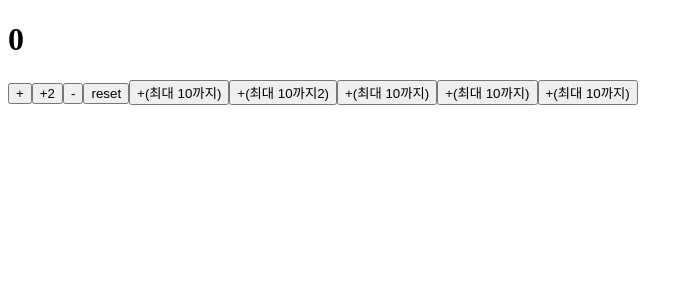
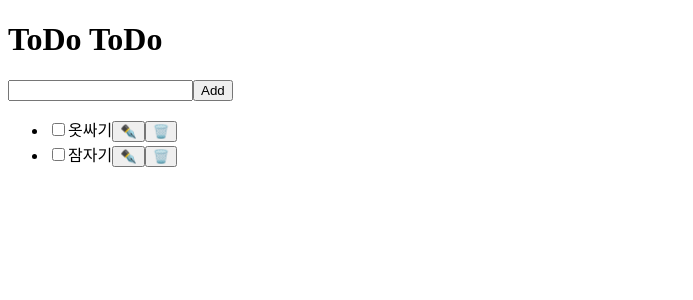
Before and after one commit to Woojiyeong/Programming, a React (Vite) app: page / in a window 1280 px wide. Shown: the top 300 px of the page, without its empty margins (0-693 px from the left). Built offline with nearby package versions, Linux system fonts and the light colour scheme.

Commit message:
TodoListApp HTML

```diff
--- /dev/null
+++ b/src/TodoListApp.jsx
@@ -0,0 +1,27 @@
+function TodoListApp() {
+  return (
+    <>
+      <h1>ToDo ToDo</h1>
+      <form >
+        <input type="text" />
+        <button>Add</button>
+      </form>
+      <ul>
+        <li>
+          <input type="checkbox" />
+          <label>옷싸기</label>
+          <button>✒️</button>
+          <button>🗑️</button>
+        </li>
+        <li>
+          <input type="checkbox" />
+          <label>잠자기</label>
+          <button>✒️</button>
+          <button>🗑️</button>
+        </li>
+      </ul>
+    </>
+  )
+}
+
+export default TodoListApp;
--- a/src/main.jsx
+++ b/src/main.jsx
@@ -2,10 +2,11 @@
 import { createRoot } from 'react-dom/client'
 // import './index.css'
 // import App from './App.jsx'
-import CounterApp from './CounterApp.jsx'
+// import CounterApp from './CounterApp.jsx'
+import TodoListApp from './TodoListApp.jsx'
 
 createRoot(document.getElementById('root')).render(
   <StrictMode>
-    <CounterApp />
+    <TodoListApp />
   </StrictMode>,
 )
```
Also changed, not shown: 1 other file (tests, documents, lock files or other folders).
